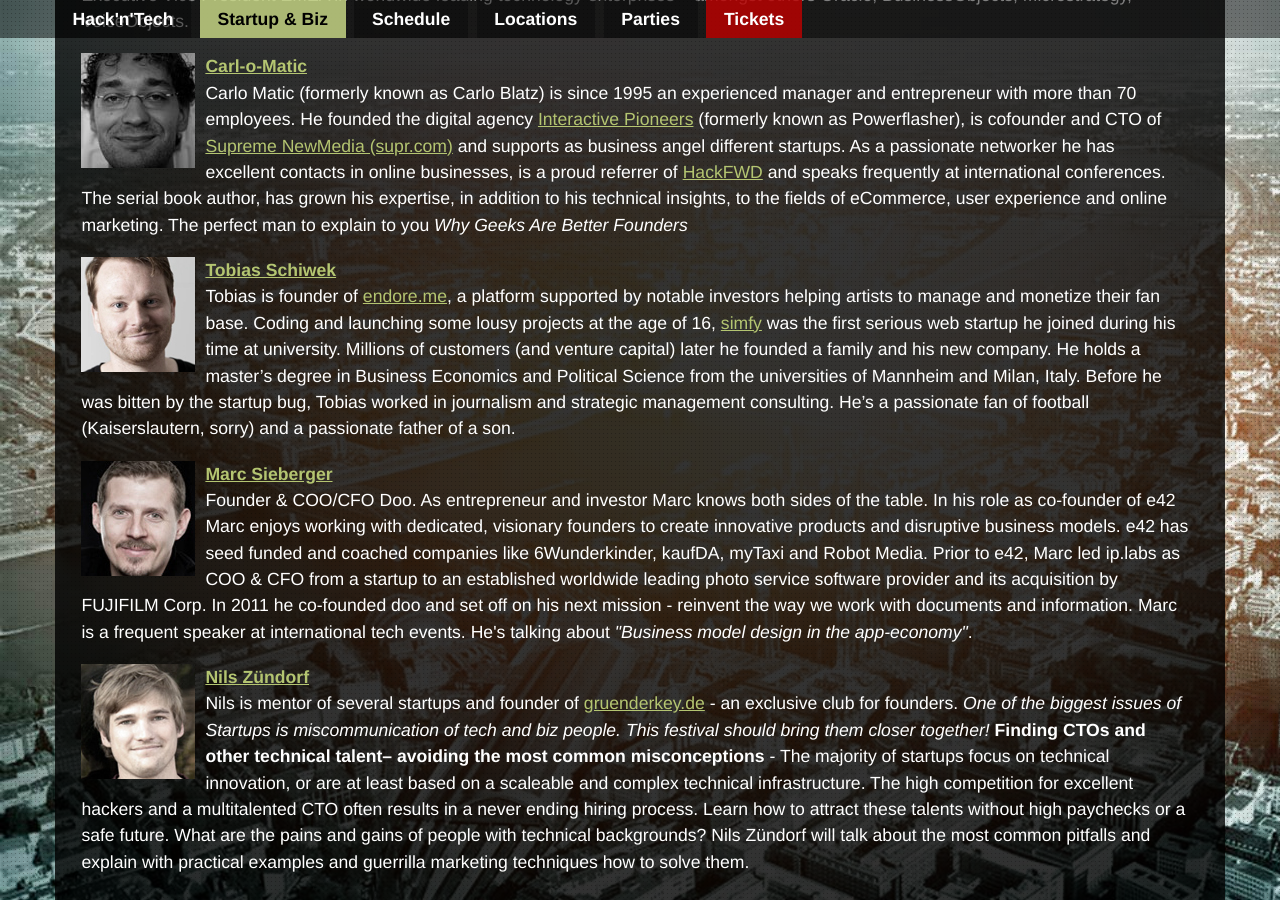
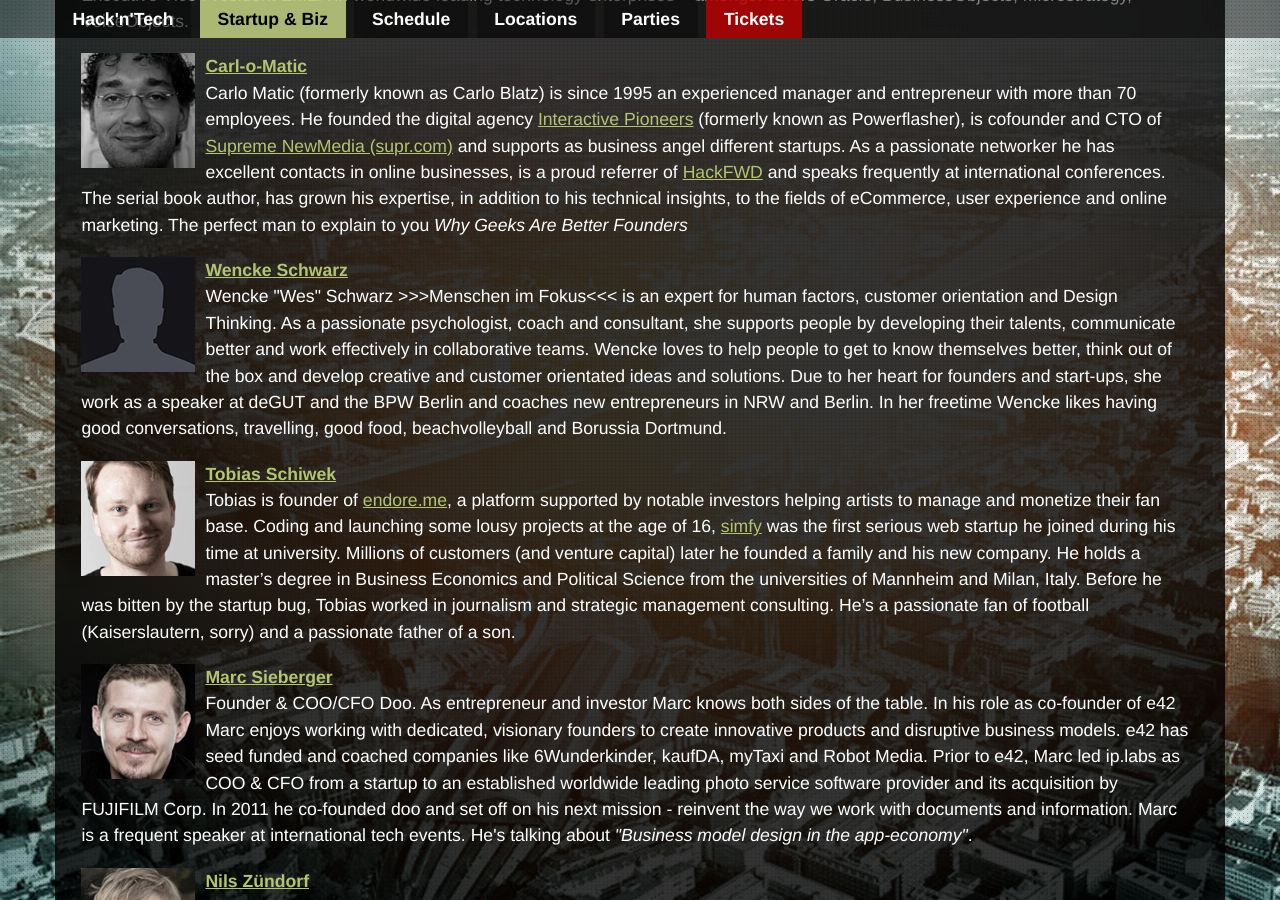
Before and after one commit to InteractiveCologne/interactivecologne.github.com, a Jekyll site: the page built from startup.html, in a window 1280 px wide and 900 px high, scrolled down 1574 px. Built offline with Jekyll 4.4.1, drawn with Linux system fonts in a browser that asks for light colours; nearby versions of some CDN libraries.

Commit message:
added http://localhost:4000/startup.html#wencke-schwarz

```diff
--- a/startup.html
+++ b/startup.html
@@ -44,10 +44,14 @@
 					<img class="speaker" src="assets/images/speaker/alexander-jansen.jpg" alt="Alexander Jansen"/><a href="#alexander-jansen" name="alexander-jansen"><strong>Alexander Jansen</strong></a><br/>Alex is a consultant, serial entrepreneur and co-founder of Business Visuals. Business Visuals was founded in the beginning of April 2013 and provides printed materials for workshops - covering the most common tools for Design Thinking, Lean Startup, and Business Modelling. Business Visuals is his 9th Startup. In his role as a consultant he helps his clients to be more creative, innovative or simply productive in their business models, new products or day to day business by bringing together interdisciplinary, intercultural teams to work on the problem at hand and guide them through agile processes and projects. He holds a MSc. in computer science and music from TU München. He also teaches innovation management for BA students at SRH Hochschule Berlin.
 				</p>
 				<p class="speaker">
-					<img class="speaker" src="assets/images/speaker/karl-heinz-land.jpg" alt="Speaker Placeholder"/><a href="#karl-heinz-land" name="karl-heinz-land"><strong>Karl-Heinz Land</strong></a><br/>Karl-Heinz Land, Digital Darwinist and Evangelist, founder of neuland; provides consultancy services concerning the Digital Vision & Transformation. Key topics: Social Media, Mobile, Big Data, Analytics and e-Commerce. He is a digital visionary who has received multiple business awards and was voted a “Technology Pioneer“ in 2006 by the World Economic Forum in Davos (WEF) and Time Magazin. For over 25 years, Karl-Heinz Land has worked as Senior Executive, General Manager, CEO, Executive Vice President EMEA in worldwide leading technology enterprises – amongst others Oracle, BusinessObjects, Microstrategy, VoiceObjects.
+					<img class="speaker" src="assets/images/speaker/karl-heinz-land.jpg" alt="Karl-Heinz Land"/><a href="#karl-heinz-land" name="karl-heinz-land"><strong>Karl-Heinz Land</strong></a><br/>Karl-Heinz Land, Digital Darwinist and Evangelist, founder of neuland; provides consultancy services concerning the Digital Vision & Transformation. Key topics: Social Media, Mobile, Big Data, Analytics and e-Commerce. He is a digital visionary who has received multiple business awards and was voted a “Technology Pioneer“ in 2006 by the World Economic Forum in Davos (WEF) and Time Magazin. For over 25 years, Karl-Heinz Land has worked as Senior Executive, General Manager, CEO, Executive Vice President EMEA in worldwide leading technology enterprises – amongst others Oracle, BusinessObjects, Microstrategy, VoiceObjects.
 				</p>
 				<p class="speaker">
 					<img class="speaker" src="assets/images/speaker/carl-o-matic.jpg" alt="Carl-o-Matic"/><a href="#carl-o-matic" name="carl-o-matic"><strong>Carl-o-Matic</strong></a><br/>Carlo Matic (formerly known as Carlo Blatz) is since 1995 an experienced manager and entrepreneur with more than 70 employees. He founded the digital agency <a href="http://www.interactive-pioneers.de/">Interactive Pioneers</a> (formerly known as Powerflasher), is cofounder and CTO of <a href="http://supr.com">Supreme NewMedia (supr.com)</a> and supports as business angel different startups. As a passionate networker he has excellent contacts in online businesses, is a proud referrer of <a href="http://hackfwd.com">HackFWD</a> and speaks frequently at international conferences. The serial book author, has grown his expertise, in addition to his technical insights, to the fields of eCommerce, user experience and online marketing. The perfect man to explain to you <em>Why Geeks Are Better Founders</em>
+				</p>
+
+				<p class="speaker">
+					<img class="speaker" src="assets/images/img_speaker_placeholder.png" alt="Wencke Schwarz"/><a href="#wencke-schwarz" name="wencke-schwarz"><strong>Wencke Schwarz</strong></a><br/>Wencke "Wes" Schwarz >>>Menschen im Fokus<<< is an expert for human factors, customer orientation and Design Thinking. As a passionate psychologist, coach and consultant, she supports people by developing their talents, communicate better and work effectively in collaborative teams. Wencke loves to help people to get to know themselves better, think out of the box and develop creative and customer orientated ideas and solutions. Due to her heart for founders and start-ups, she work as a speaker at deGUT and the BPW Berlin and coaches new entrepreneurs in NRW and Berlin. In her freetime Wencke likes having good conversations, travelling, good food, beachvolleyball and Borussia Dortmund.
 				</p>
 
 				<p class="speaker">
```
